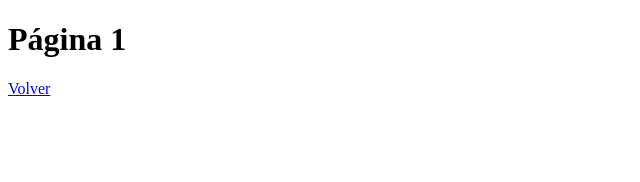
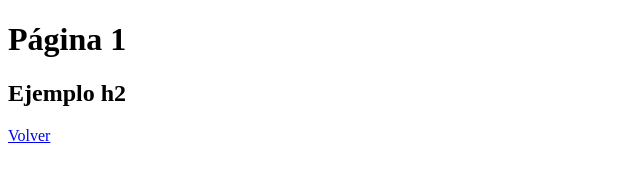
Before and after one commit to larriag13/Ejemplo01, a plain HTML site: page pagina1.html in a window 1280 px wide. Shown: the whole page, without its empty margins (0-640 px from the left). Drawn offline with Linux system fonts and the light colour scheme.

Commit message:
pagina1 modificada

```diff
--- a/pagina1.html
+++ b/pagina1.html
@@ -8,6 +8,7 @@
 </head>
 <body>
     <h1>Página 1</h1>
+    <h2>Ejemplo h2</h2>
    <a href="index.html">Volver</a>
 </body>
 </html>
```
